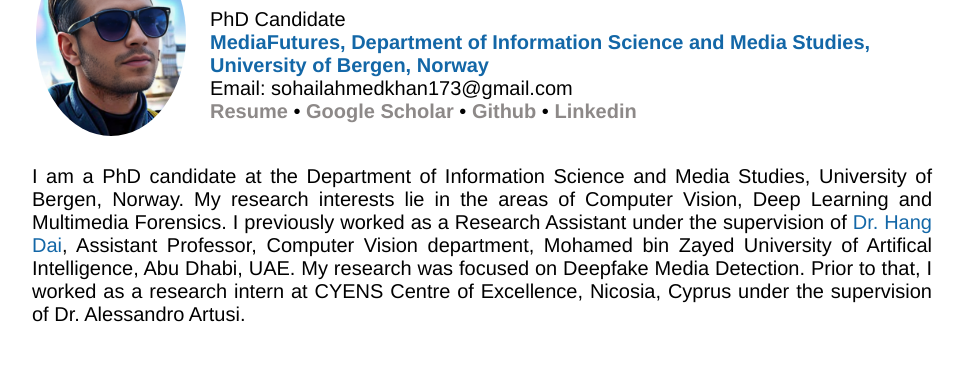
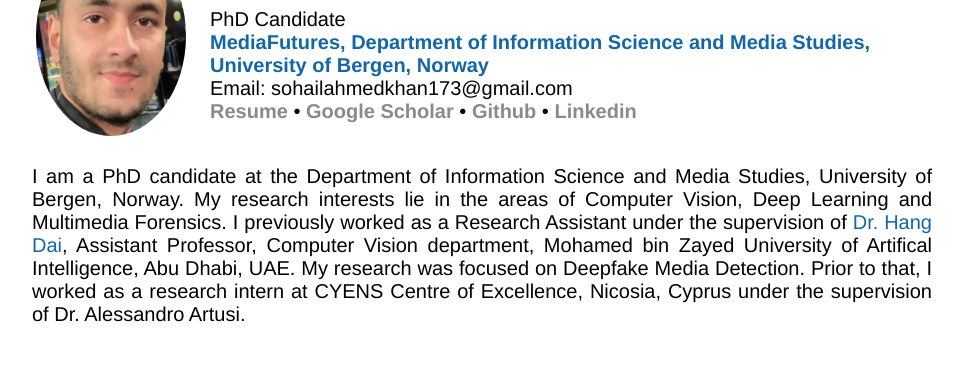
Before and after one commit to sohailahmedkhan/sohailahmedkhan.github.io, a plain HTML site: page index.html in a window 1280 px wide. Shown: the part 138-521 px from the top of the page, without its empty margins (158-1121 px from the left). Drawn offline with Linux system fonts and the light colour scheme.

Commit message:
updated-pp

```diff
--- a/index.html
+++ b/index.html
@@ -127,7 +127,7 @@ body {margin:0;height:2000px;}
 	 <div id="container">
 	<table border="0" cellpadding="0" cellspacing="4">
 
-	  <tr><td valign="top" rowspan=6><img height=200 width=150 border=0 class=img-circle src="images/sak_3_sd.png">
+	  <tr><td valign="top" rowspan=6><img height=200 width=150 border=0 class=img-circle src="images/sak_1_or.jpg">
 
 	  <tr><td><td><td><td><td><td valign="top" colspan="2"><span class="h1"><h1>Sohail Ahmed Khan</h1></b></span><br>
 
```
Also changed, not shown: images/sak_1_or.jpg (added).
